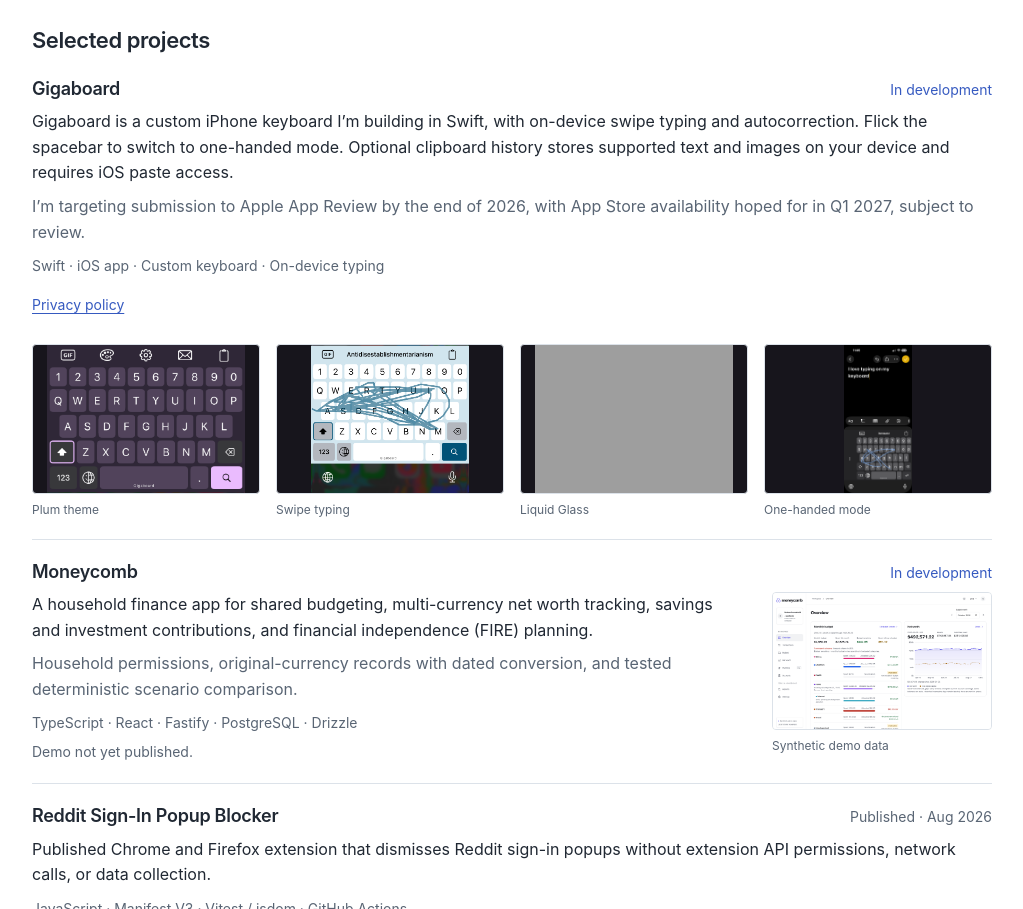
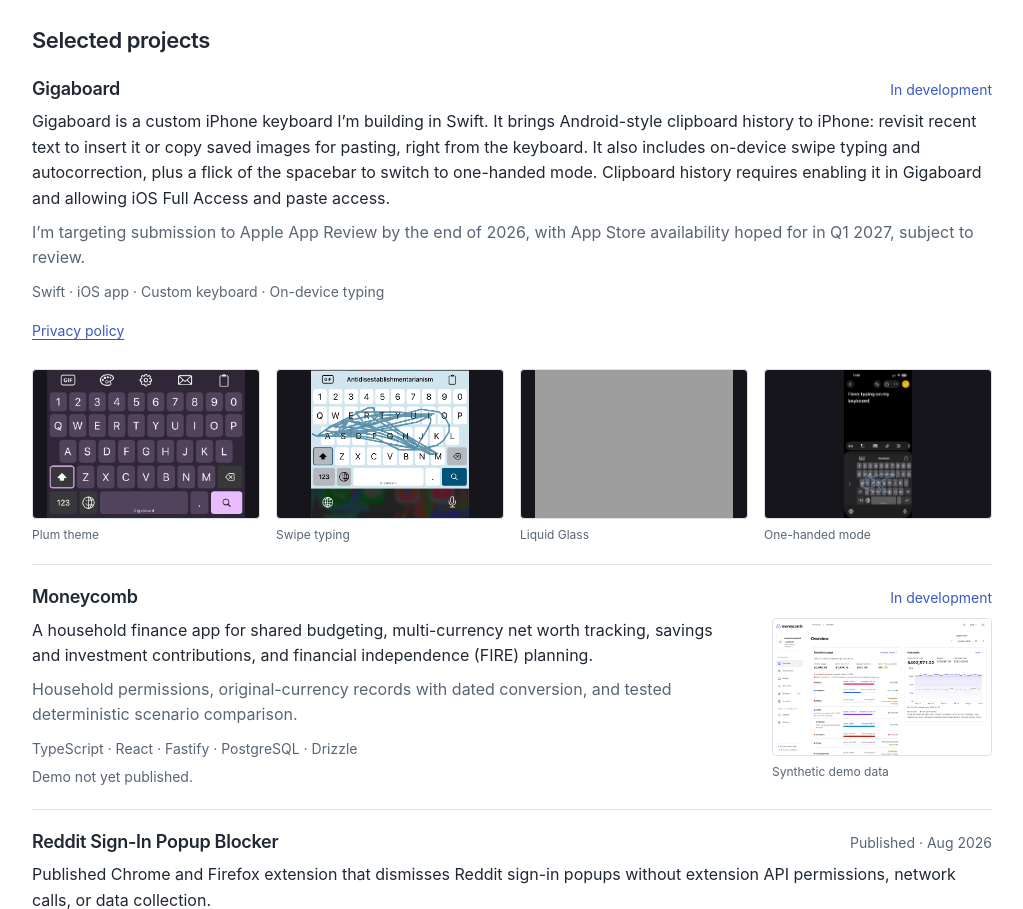
Before and after one commit to ariorostami/ariorostami.github.io, a plain HTML site: page dist/index.html in a window 1280 px wide. Shown: the part 1677-2586 px from the top of the page, without its empty margins (128-1151 px from the left). Drawn offline with Linux system fonts and the light colour scheme; grey boxes are pictures that could not be loaded.

Commit message:
Clarify Gigaboard clipboard history

```diff
--- a/dist/index.html
+++ b/dist/index.html
@@ -131,7 +131,7 @@
               <h3 id="gigaboard-title">Gigaboard</h3>
               <span class="status">In development</span>
             </div>
-            <p>Gigaboard is a custom iPhone keyboard I’m building in Swift, with on-device swipe typing and autocorrection. Flick the spacebar to switch to one-handed mode. Optional clipboard history stores supported text and images on your device and requires iOS paste access.</p>
+            <p>Gigaboard is a custom iPhone keyboard I’m building in Swift. It brings Android-style clipboard history to iPhone: revisit recent text to insert it or copy saved images for pasting, right from the keyboard. It also includes on-device swipe typing and autocorrection, plus a flick of the spacebar to switch to one-handed mode. Clipboard history requires enabling it in Gigaboard and allowing iOS Full Access and paste access.</p>
             <p class="secondary-copy">I’m targeting submission to Apple App Review by the end of 2026, with App Store availability hoped for in Q1 2027, subject to review.</p>
             <p class="project-technologies">Swift · iOS app · Custom keyboard · On-device typing</p>
             <div class="project-links">
```
